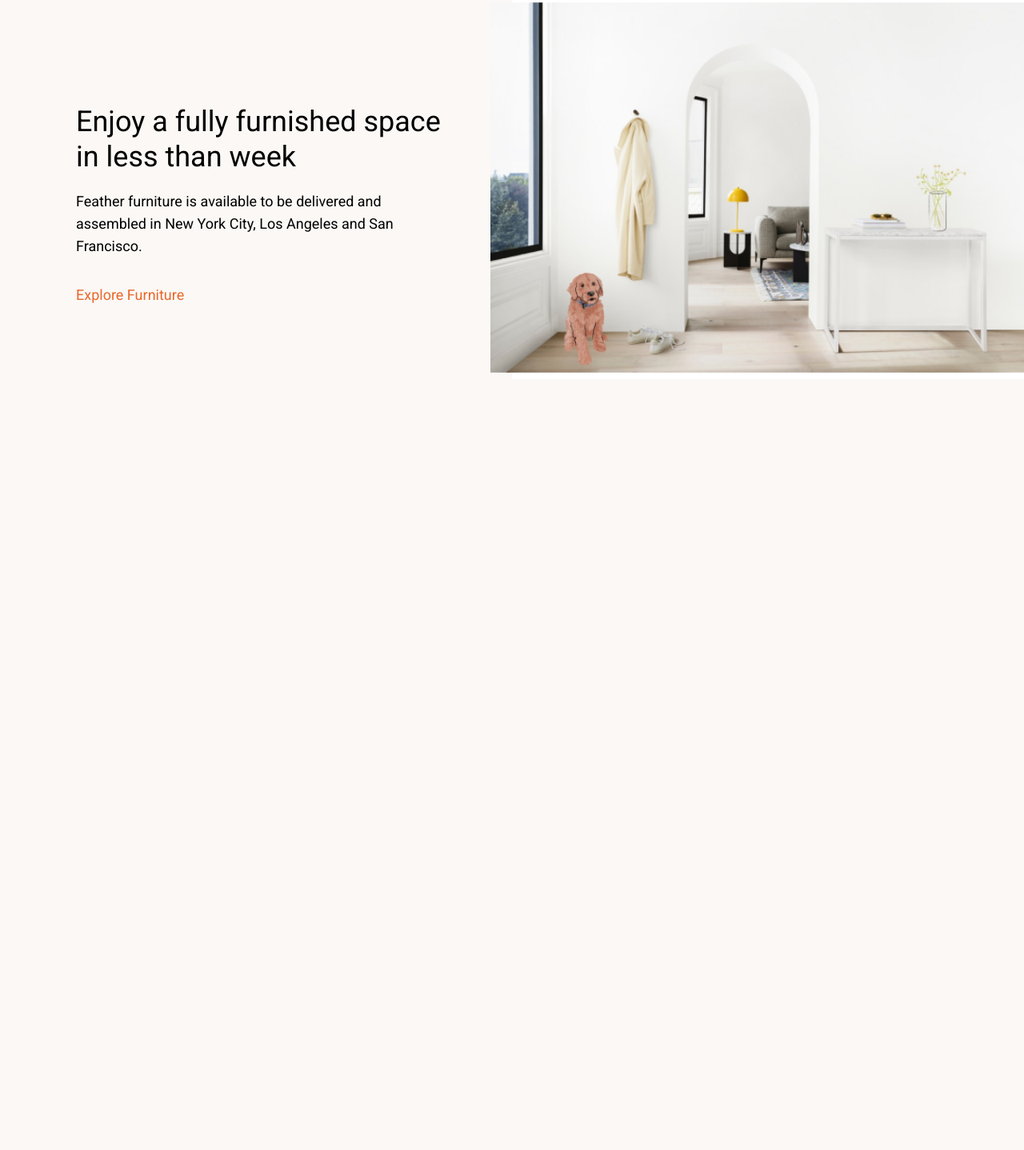
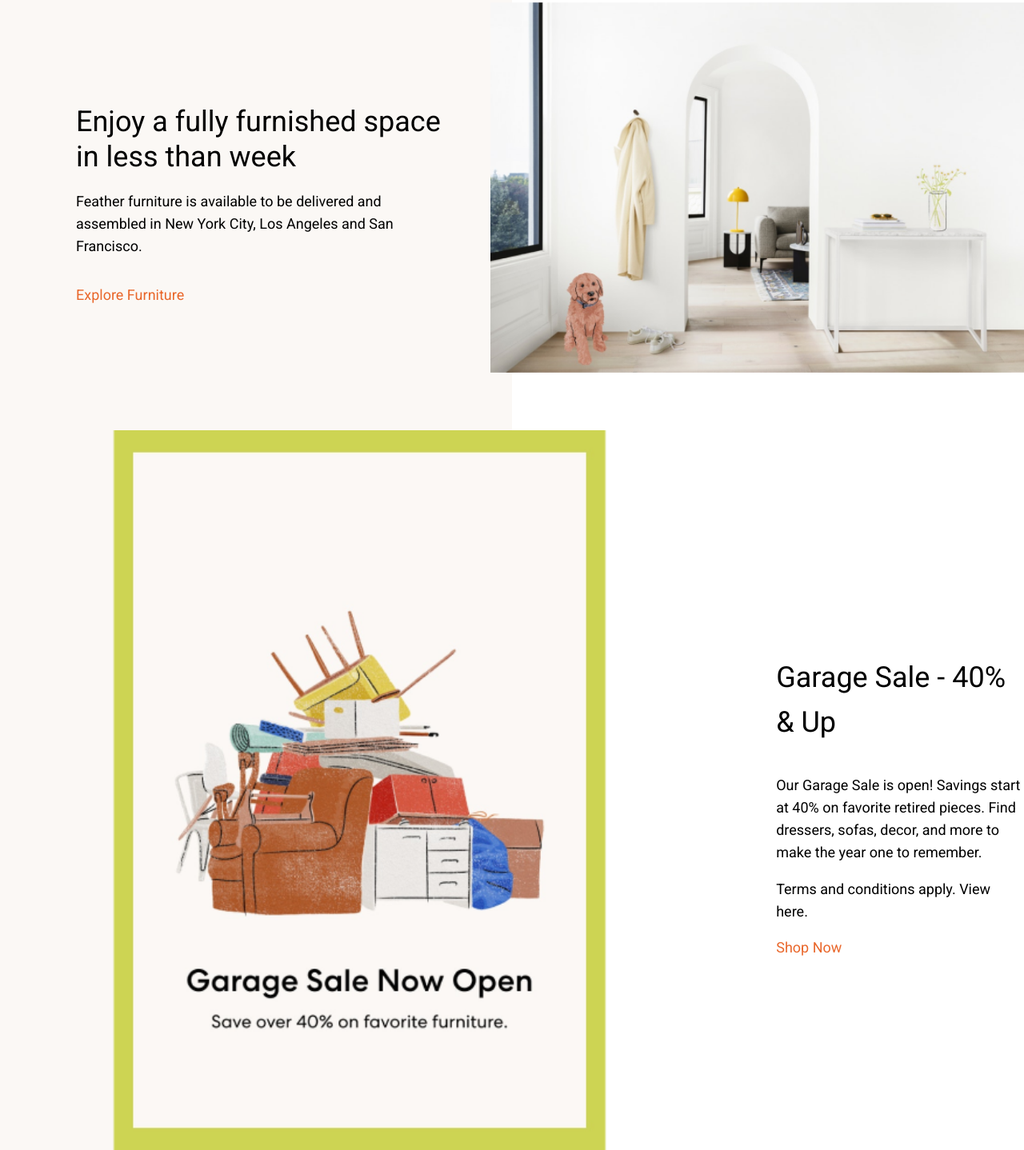
Before and after one commit to Hakobyan771/eather, a plain HTML site: page index.html in a window 1280 px wide. Shown: the part 1716-3154 px from the top of the page at 80% size. Before the commit the page ends 2190 px from the top, so only its background shows below. Drawn offline with Linux system fonts and the light colour scheme.

Commit message:
new block

```diff
--- a/css/style.css
+++ b/css/style.css
@@ -270,6 +270,38 @@ body{
 
 }
 
+.sale__inner{
+    display: flex;
+    align-items: center;
+}
+
+.sale__content{
+    margin-left: 71px;
+}
+
+.sale__title{
+    font-size: 36px;
+}
+
+.sale__image {
+    width: 100%;
+}
+
+.sale__image img {
+    width: 100%;
+}
+
+.sale{
+    padding-top: 64px;
+}
+
+.sale__text{
+   max-width: 441px;
+}
+
+.sale__btn{
+    color: #E9672B;
+}
 
 
 
@@ -320,6 +352,14 @@ body{
     .enjoy__image {
         margin: 0;
     }
+    .sale__inner{
+        flex-direction: column;
+    }
+    .sale__content{
+        margin: 0;
+        text-align: center;
+        padding: 0 15px;
+    }
 }
 
 @media(max-width:992px){
@@ -337,6 +377,10 @@ body{
         justify-content: space-between;
         align-items: center;
     }
+    .hero__title{
+        font-size: 35px;
+        line-height: 1.5;
+    }
 }
 
 @media(max-width:768px){
--- a/index.html
+++ b/index.html
@@ -144,6 +144,29 @@
             </div>
         </div>
     </section>
+    <section class="sale left-bg">
+        <div class="container-fluid">
+            <div class="sale__inner">
+                <div class="sale__image">
+                    <img src="images/sale.png" alt="">
+                </div>
+                <div class="sale__content">
+                    <h3 class="sale__title">
+                        Garage Sale - 40% & Up
+                    </h3>
+                    <p class="sale__text">
+                        Our Garage Sale is open! Savings start at 40% on favorite retired pieces. Find dressers, sofas, decor, and more to make the year one to remember.
+                    </p>
+                    <p class="sale__text">
+                        Terms and conditions apply. View here.
+                    </p>
+                    <a href="" class="sale__btn">
+                        Shop Now
+                    </a>
+                </div>
+            </div>
+        </div>
+    </section>
   </main>
 </body>
 </html>
```
Also changed, not shown: images/sale.png (added).
